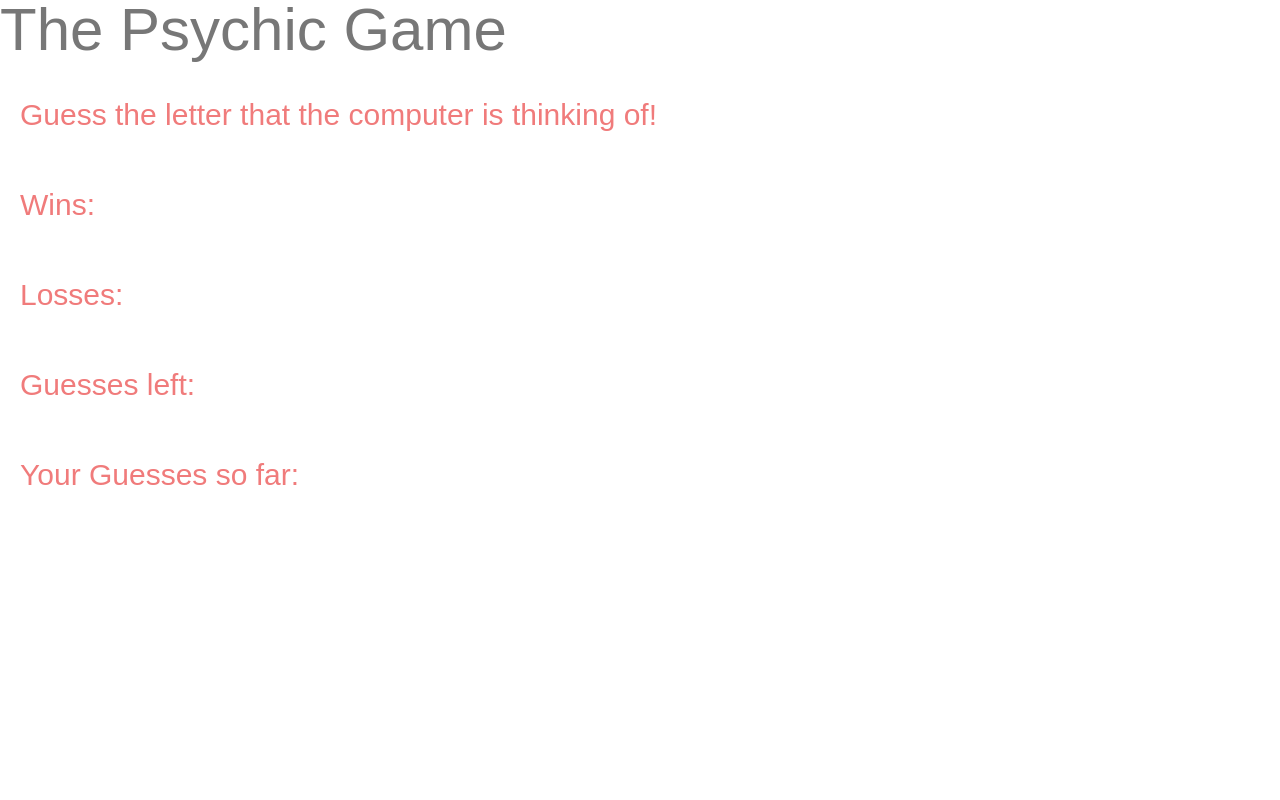
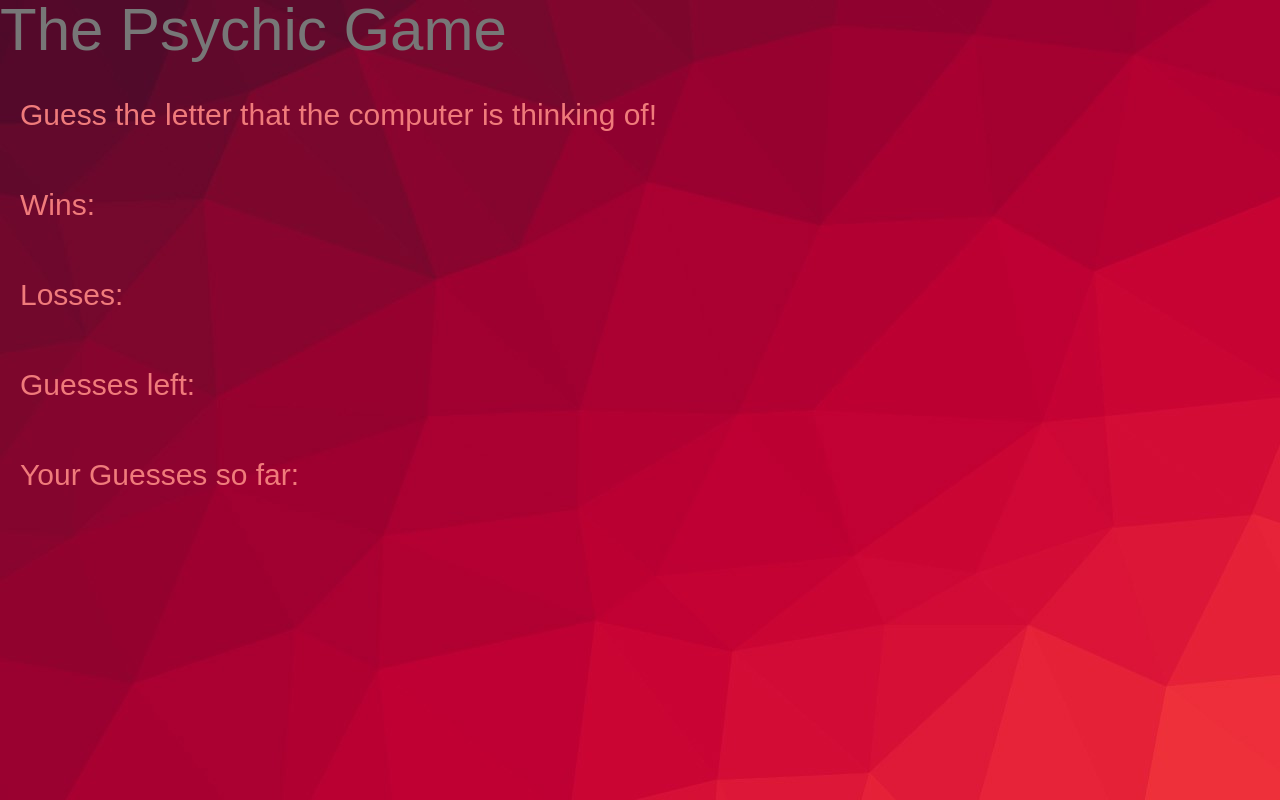
Before and after one commit to Cmoconnor0823/Psychic-Game, a plain HTML site: page index.html in a window 1280 px wide. Drawn offline with Linux system fonts and the light colour scheme; the site is published under a folder, as on GitHub Pages, so addresses that start at the root find nothing.

Commit message:
fixed background path so it loads online

```diff
--- a/assets/css/style.css
+++ b/assets/css/style.css
@@ -1,5 +1,5 @@
 body {
-    background: url("/assets/images/html-color-codes-color-tutorials-hero-00e10b1f.jpg");
+    background: url("../../assets/images/html-color-codes-color-tutorials-hero-00e10b1f.jpg");
     font-family: 'Arial', 'Helvetica Neue', Helvetica, sans-serif;
     color: #777777;
 }
```
